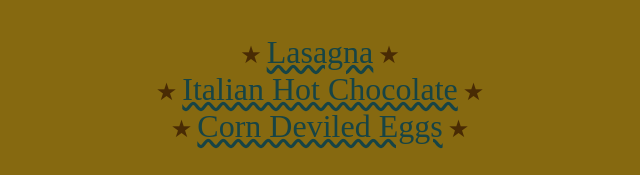
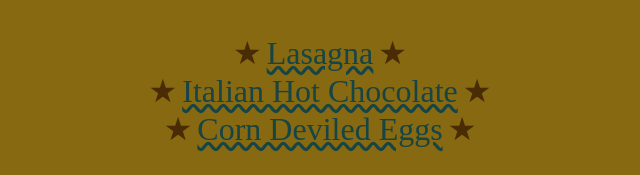
Before and after one commit to AbdulAbubakkar30/odin_recipes, a plain HTML site: page index.html in a window 1280 px wide. Shown: the part 777-952 px from the top of the page, 320-960 px from the left. Drawn offline with Linux system fonts and the light colour scheme.

Commit message:
Edit file : style.css
Change 'menuStar' size

```diff
--- a/styles/style.css
+++ b/styles/style.css
@@ -37,7 +37,7 @@ a:hover {
 }
 
 .menuItemStar {
-    font-size: x-large;
+    font-size: 4vmin;
     color: rgb(73, 43, 4);
     margin: 5px;
 }
```
